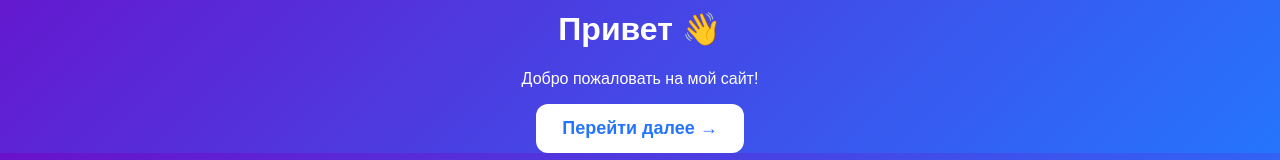
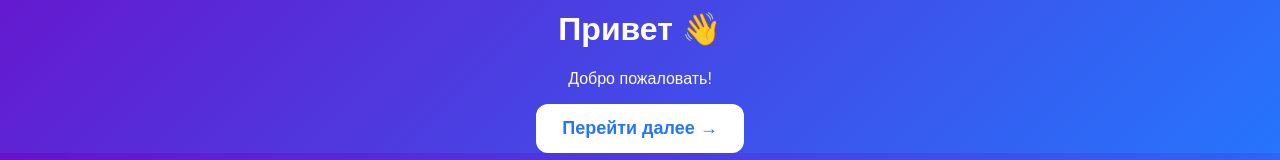
Before and after one commit to Gamename-web/Game, a plain HTML site: page index.html in a window 1280 px wide. Shown: the part 131-291 px from the top of the page. Drawn offline with Linux system fonts and the light colour scheme.

Commit message:
Update index.html

```diff
--- a/index.html
+++ b/index.html
@@ -33,7 +33,7 @@
 
 <body>
   <h1>Привет 👋</h1>
-  <p>Добро пожаловать на мой сайт!</p>
+  <p>Добро пожаловать!</p>
   <button class="btn" onclick="location.href='second.html'">Перейти далее →</button>
 </body>
 </html>
```
